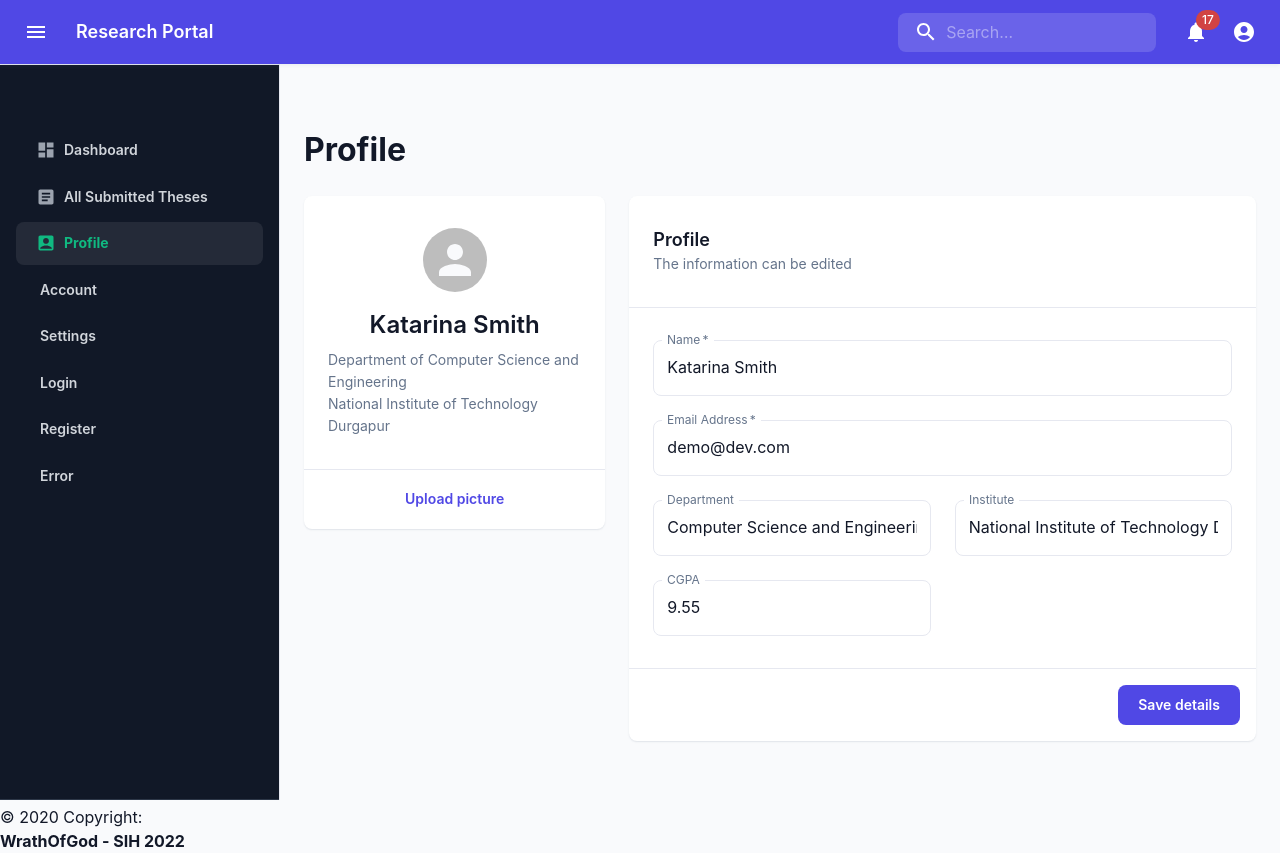
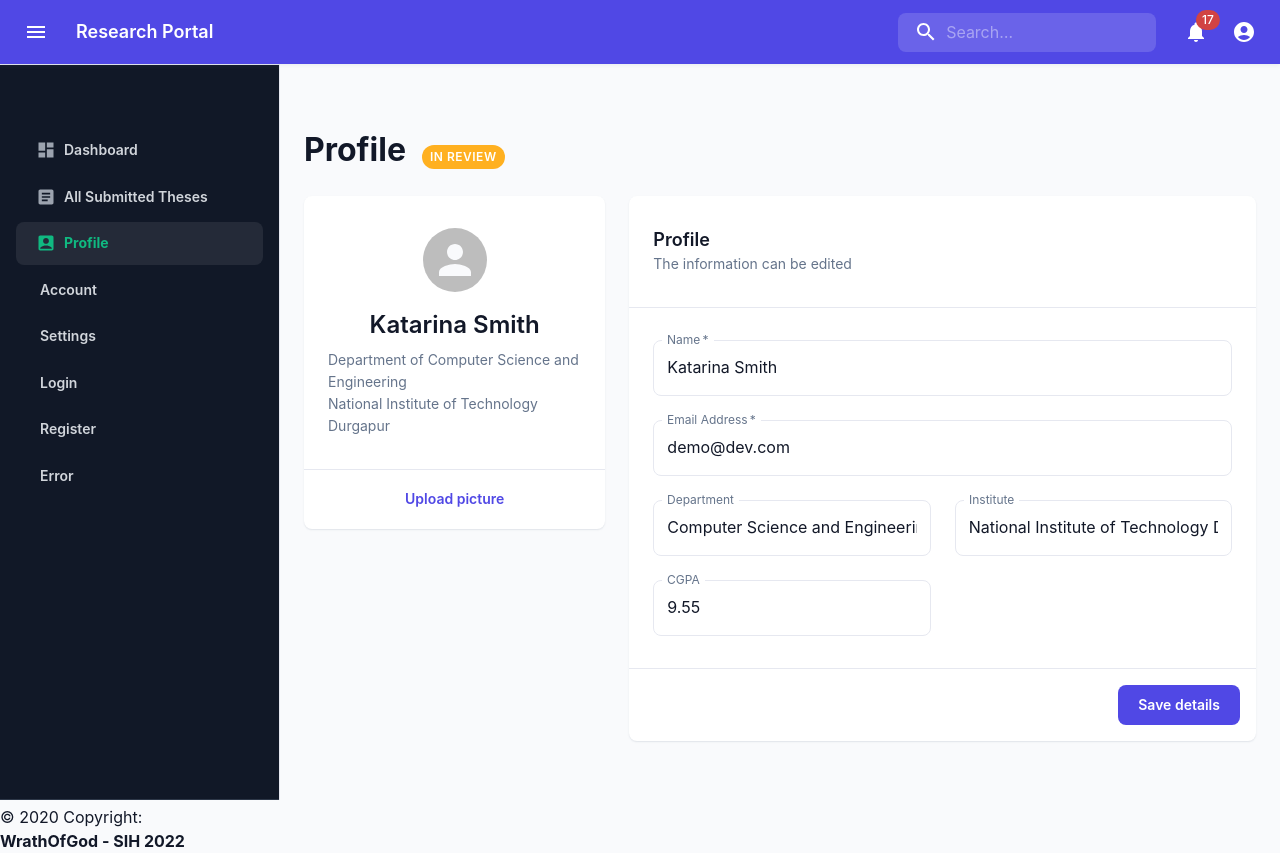
Before and after one commit to SIH-2022-WoG/frontend, a React (Create React App) app: page /profile in a window 1280 px wide. Built offline with nearby package versions, Linux system fonts and the light colour scheme.

Commit message:
addition

```diff
--- a/src/pages/Profile.jsx
+++ b/src/pages/Profile.jsx
@@ -1,6 +1,7 @@
 import { Box, Container, Grid, Typography } from "@mui/material";
 import { AccountProfile } from "../components/profile/profile-card";
 import { AccountProfileDetails } from "../components/profile/profile-details";
+import {SeverityPill} from "../components/dashboard/Severitypill"
 
 const Profile = () => (
   <Box
@@ -13,6 +14,7 @@ const Profile = () => (
     <Container maxWidth="lg">
       <Typography sx={{ mb: 3 }} variant="h4">
         Profile
+        <SeverityPill color="warning" sx={{ml:2}}>In review</SeverityPill>
       </Typography>
       <Grid container spacing={3}>
         <Grid item md={4} xs={12}>
```
